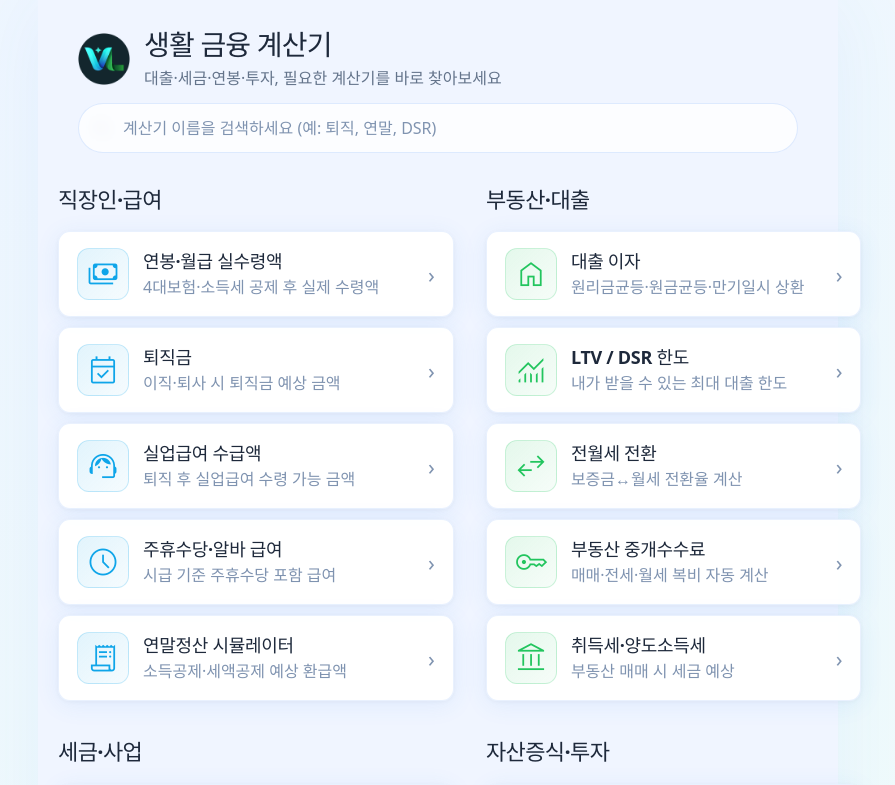
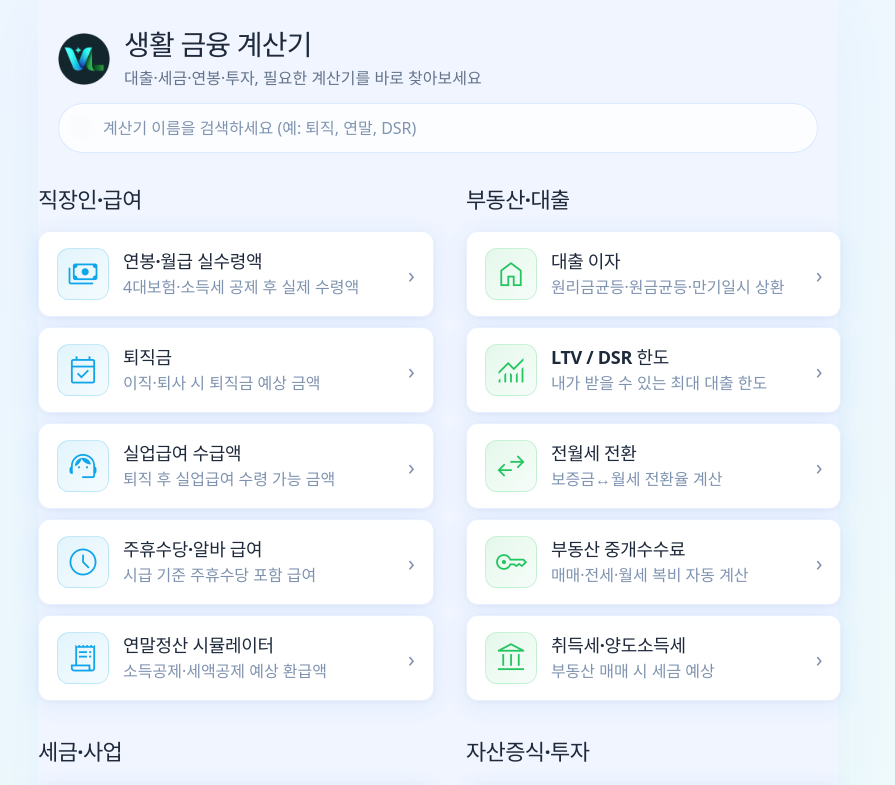
Before and after one commit to bk881234-cyber/financial-calculator, a React (Vite) app: page / in a window 1280 px wide. Shown: the top 785 px of the page, without its empty margins (202-1097 px from the left). Built offline with nearby package versions, Linux system fonts and the light colour scheme; a web font is replaced by a local one.

Commit message:
fix: Final pixel-perfect alignment sync between header and grid

```diff
--- a/src/index.css
+++ b/src/index.css
@@ -923,9 +923,9 @@ input, select, textarea, button { font-family: inherit; font-size: inherit; }
 .portal-home-header-content {
   width: 100%;
   max-width: 1000px;
-  background: transparent; /* 배경 통일 */
+  background: transparent;
   border: none;
-  padding: 12px 20px; /* 좌우 20px로 고정 */
+  padding: 12px 0; /* 좌우 패딩 0으로 제거하여 하단 그리드 끝단과 칼같이 정렬 */
   box-shadow: none;
 }
 
@@ -1042,7 +1042,7 @@ input, select, textarea, button { font-family: inherit; font-size: inherit; }
 /* ── 포털 메인 (헤더와 칼정렬) ── */
 .portal-main {
   flex: 1;
-  padding: 0 20px 32px;
+  padding: 0 0 32px; /* 기본 패딩 0 */
   display: flex;
   flex-direction: column;
   gap: 32px;
@@ -1057,8 +1057,17 @@ input, select, textarea, button { font-family: inherit; font-size: inherit; }
     display: grid;
     grid-template-columns: 1fr 1fr;
     gap: 32px;
-    padding: 0 20px 40px; /* 좌우 20px로 헤더 로고 라인과 정교하게 일치 */
+    padding: 0 0 40px; /* 좌우 패딩 0으로 고정하여 헤더와 상하 정렬 일치 */
     align-items: start;
+  }
+}
+
+/* 모바일 전용 패딩 (화면이 1000px보다 작을 때만 여백 제공) */
+@media (max-width: 1040px) {
+  .portal-home-header-content,
+  .portal-main {
+    padding-left: 20px;
+    padding-right: 20px;
   }
 }
 
```
